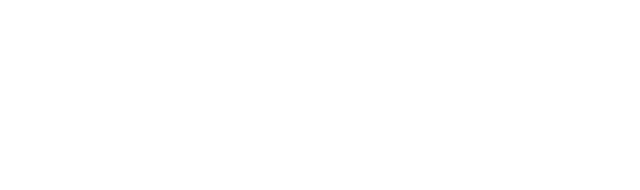
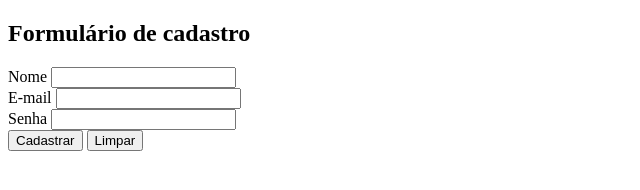
Before and after one commit to felipoxy1/curso_ebac, a plain HTML site: page Exercício.html in a window 1280 px wide. Shown: the whole page, without its empty margins (0-640 px from the left). Drawn offline with Linux system fonts and the light colour scheme.

Commit message:
Adicionando codigos em Exercício.html

```diff
--- a/Exercício.html
+++ b/Exercício.html
@@ -6,6 +6,19 @@
     <title>Document</title>
 </head>
 <body>
-
+    <nav>
+        <form>
+            <h1>Formulário de cadastro</h1>
+            <label for="nome">Nome</label> <input type="text" id="nome"> <br/>
+            <label for="email">E-mail</label> <input type="email" id="email"/> <br/>
+            <label for="senha">Senha</label> <input type="text" id="senha"/> <br/>
+            <button type="submit">
+                    Cadastrar
+            </button>
+            <button type="reset">
+                Limpar
+            </button>
+        </form>
+    </nav>
 </body>
 </html>
```
